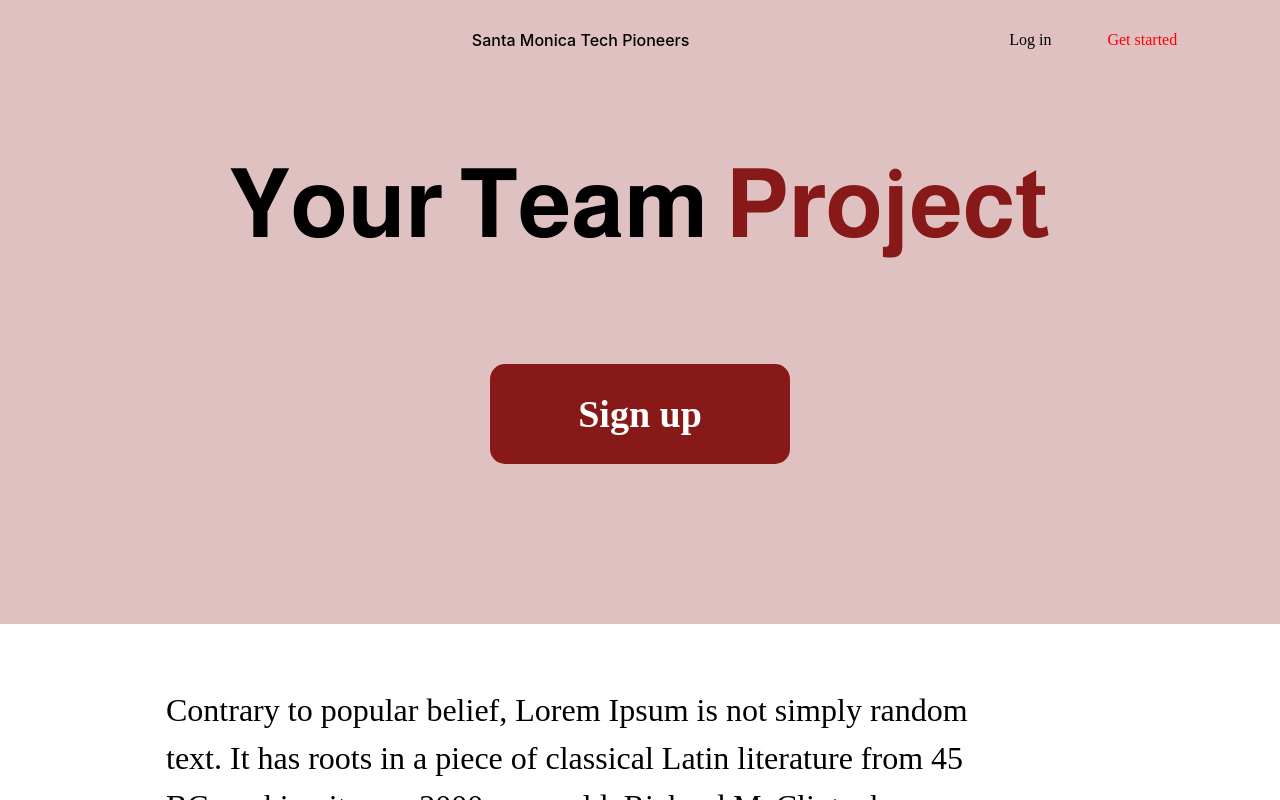
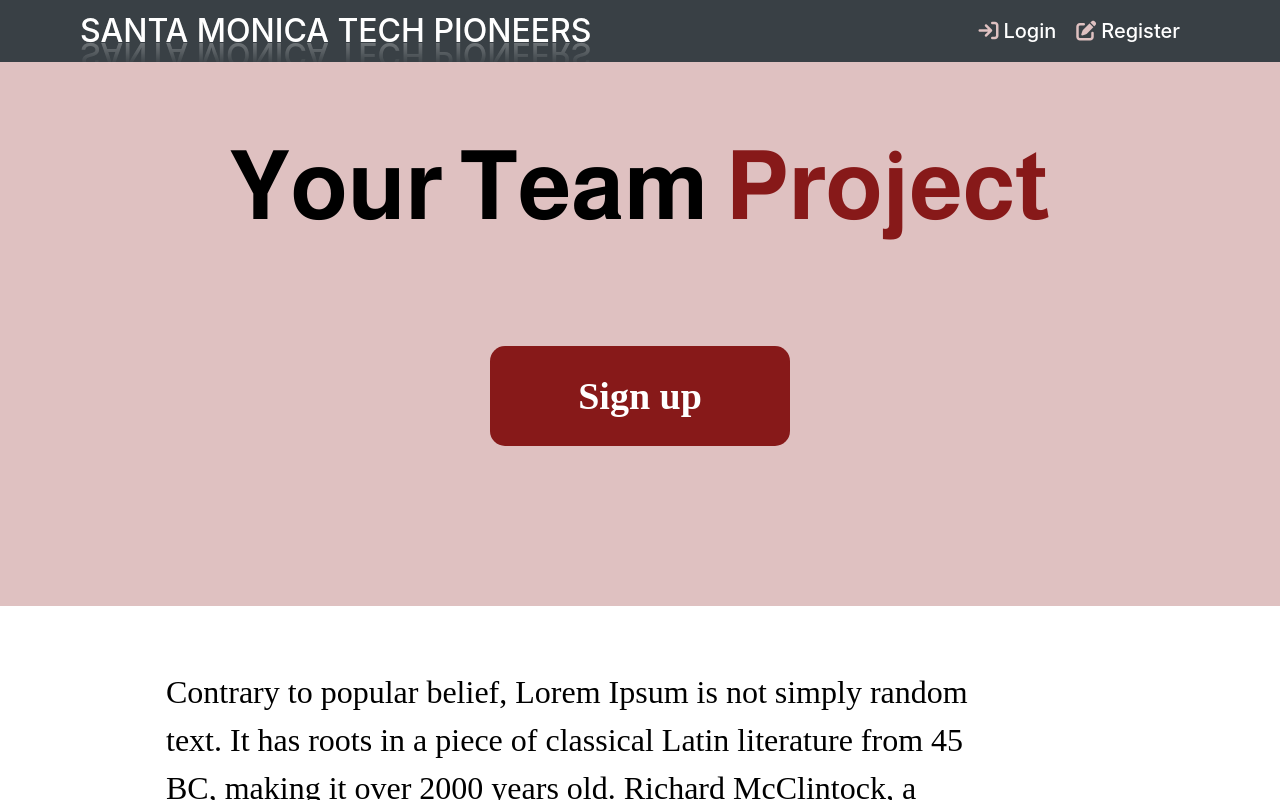
Before and after one commit to TomSabMGTfan/Spring-project-2024, a React (Vite) app in the folder SantaMonicaTechPioneersClient/: page / in a window 1280 px wide. Shown: the top 800 px of the page. Built offline with nearby package versions, Linux system fonts and the light colour scheme; a web font is replaced by a local one.

Commit message:
Breathing santa monica

```diff
--- a/SantaMonicaTechPioneersClient/src/components/Header.jsx
+++ b/SantaMonicaTechPioneersClient/src/components/Header.jsx
@@ -17,7 +17,54 @@ function Navbar() {
 	};
 
 	return (
-		<header>
+		<>
+<header>
+<h5 className=""> {authUser ?`Logged in as ${authUser.username}` : ''}</h5>
+	<nav ref={navRef}>
+	{!authUser ? (
+		<>
+		<div className="logo"><a href="/"><p className="logo-collor">Santa Monica Tech Pioneers</p></a></div>
+		<div>
+	</div>
+		{/* <ul>
+			<li><a href=""><i class="fas fa-home"></i>Home</a></li>
+			<li><a href=""><i class="fas fa-info-circle"></i>About</a></li>
+			<li><a href=""><i class="fas fa-cogs"></i>Services</a></li>
+			<li><a href=""><i class="fas fa-log-in"></i>Contacts</a></li>
+		</ul> */}
+		<ul>
+		<li><a href="/login"><i class="fa fa-sign-in"></i>Login</a></li>
+		<li><a href="/signup"><i class="fa fa-pencil-square-o"></i>Register</a></li>
+		</ul>
+		</>
+	) : (
+		<>
+
+		<div className="logo"><a href="/"><p className="logo-collor">Santa Monica Tech Pioneers</p></a></div>
+		<div>
+	{/* <h5> {authUser ?` Logged in as ${authUser.username}` : ''}</h5> */}
+	</div>
+			<ul>
+				<li><a href=""><i class="fas fa-envelope"></i>Contacts</a></li>
+				<li><a href="dashboard"><i class="fas fa-cogs"></i>Back to project</a></li>
+				<li><a href="" onClick={logoutUser}><i class="fas fa-sign-out" ></i>Logout</a></li>
+				{/* <button className="header_nav_buttons"style={{background:"none"}} onClick={logoutUser}>Logout</button> */}
+			</ul>
+		</>
+	)}
+	{/* <button
+				className="nav-btn nav-close-btn"
+				onClick={showNavbar}>
+				<FaTimes />
+			</button> */}
+	</nav>
+</header>
+
+
+
+
+
+		{/* <header>
 
 			<h5> {authUser ?` Logged in as ${authUser.username}` : ''}</h5>
 			<h3><a href="/#">Santa Monica Tech Pioneers</a></h3>
@@ -45,8 +92,10 @@ function Navbar() {
 			</button>
 			</nav>
 
-		</header>
-	);
+		</header> */}
+
+		</>
+		);
 }
 
 export default Navbar;
--- a/SantaMonicaTechPioneersClient/src/components/css/Header.css
+++ b/SantaMonicaTechPioneersClient/src/components/css/Header.css
@@ -5,6 +5,94 @@
 
 }
 
+nav {
+	background-color: #394045;
+	padding: 16px 80px;
+	display: flex;
+	justify-content: space-between;
+	align-items: center;
+
+}
+
+.logo {
+	font-size: 32px;
+	color: #ffffff;
+	font-weight: bold;
+}
+ul {
+	list-style: none;
+}
+
+ul li {
+	display: inline;
+	margin-right: 20px;
+}
+
+ul li a {
+	text-decoration: none;
+	color: #ffffff;
+	font-size: 20px;
+}
+
+ul li a i{
+	margin-right: 5px;
+	color: #DFC1C1;
+}
+
+.logo-collor {
+	position: relative;
+	color: #52616d;
+	text-transform: uppercase;
+	-webkit-box-reflect: below 1px linear-gradient(transparent, #0004);
+	line-height: 0.70em;
+	outline: none;
+	animation: animate 15s linear infinite;
+}
+
+@keyframes animate
+{ 35%
+	{
+	color: #ffffff;
+	text-shadow: none;
+}
+ 80%
+	{
+	color: #fff;
+	text-shadow: 0 0 1px #fff,
+	0 0 1px #fff,
+	0 0 5px #fff,
+	0 0 5px #fff,
+	0 0 1px #fff;
+
+
+}
+}
+
+.logged-name{
+	color: red;
+}
+
+
+
+
+
+
+
+
+
+
+
+
+
+
+
+
+
+
+
+
+
+/*
 :root {
 	--mainColor: #DFC1C1;
 	--mainColorLight: #48BFC7;
@@ -76,7 +164,32 @@ header div,
 nav {
 	display: flex;
 	align-items: center;
-}
+} */
+
+
+
+
+
+
+
+
+
+
+
+
+
+
+
+
+
+
+
+
+
+
+
+
+
 /* -----------nereikalinga dalis---------------- */
 /* @media only screen and (max-width: 1420px) {
 	header .nav-btn {
```
